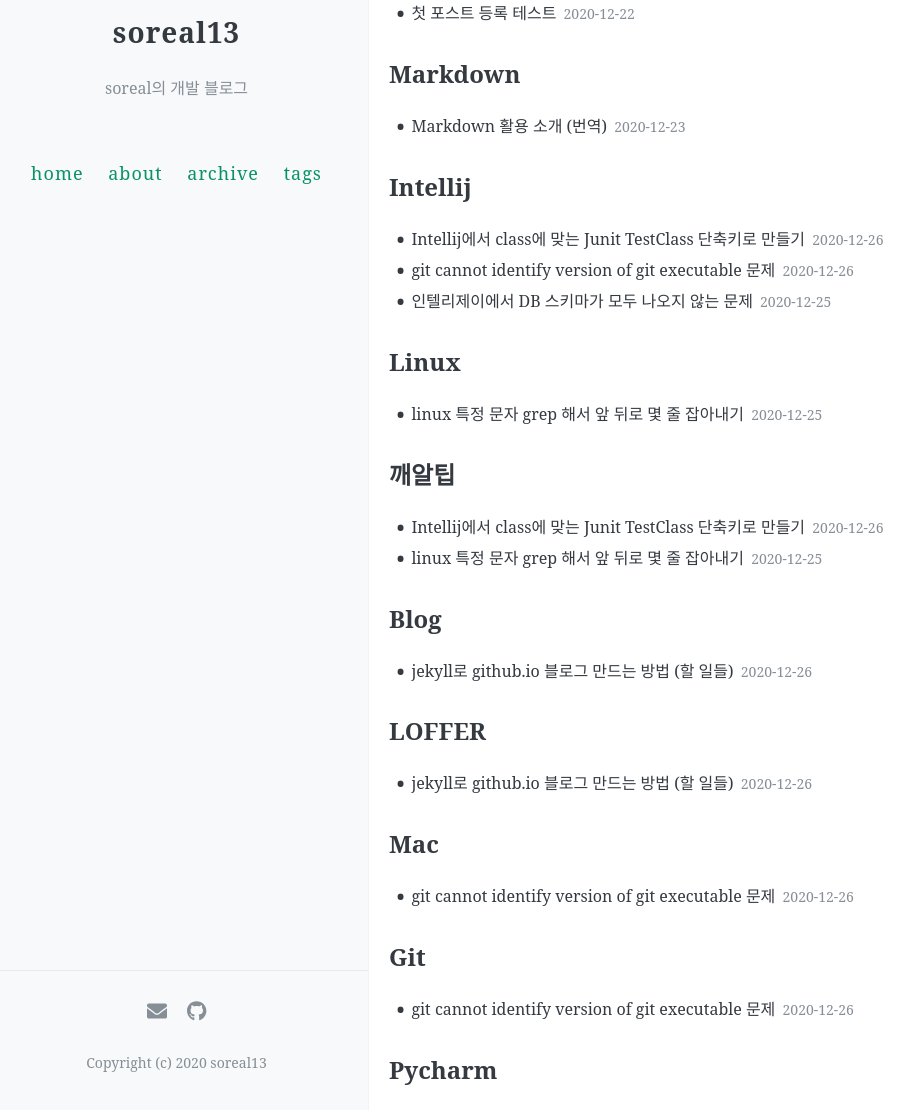
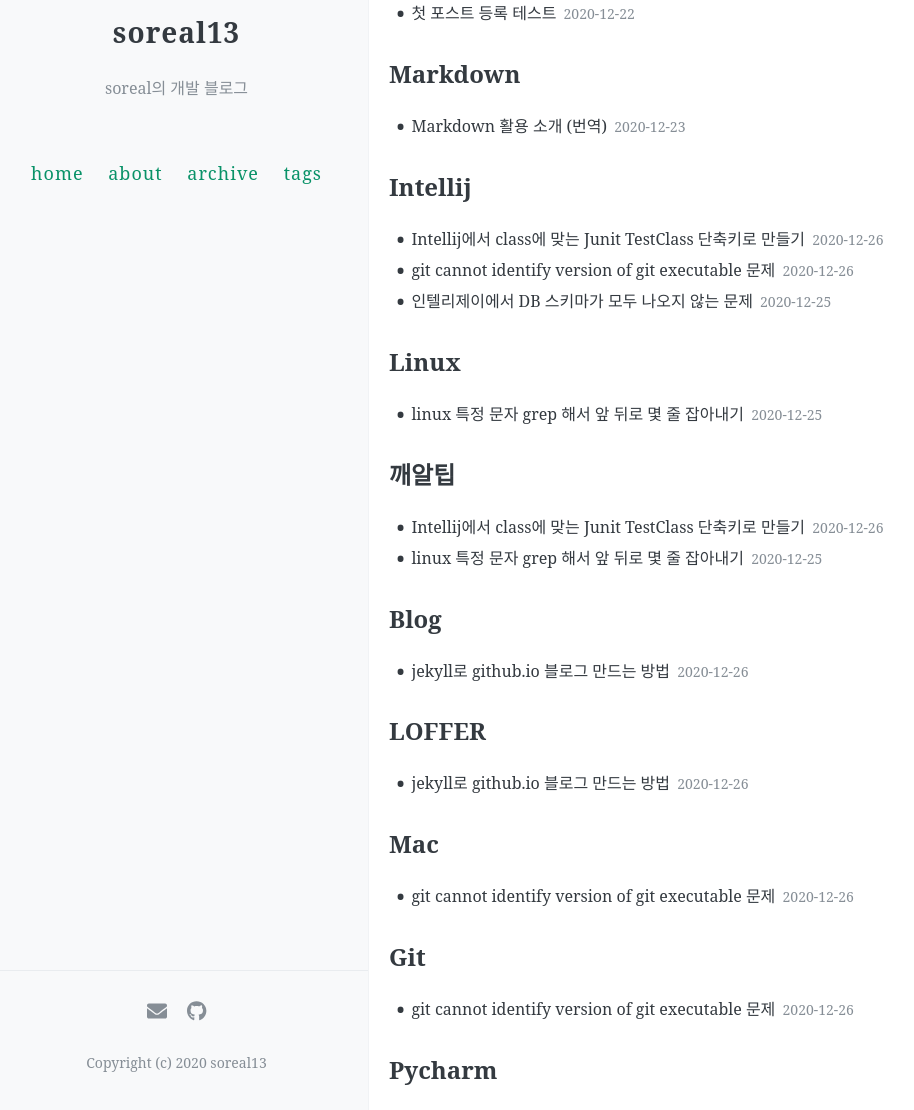
Before and after one commit to sorealk/soreal13.github.io, a Jekyll site: the page built from tags/index.html, in a window 1280 px wide and 1400 px high. Shown: the part 290-1400 px from the top of the window, without its empty margins (15-929 px from the left). Built offline with Jekyll 4.4.1, drawn with Linux system fonts in a browser that asks for light colours; comment, search, counter and statistics services are not loaded; some of the changed text lies outside the part shown.

Commit message:
사소한 수정

```diff
--- a/_posts/2020-12-26-jekyll-github.io-blog-guide.md
+++ b/_posts/2020-12-26-jekyll-github.io-blog-guide.md
@@ -1,6 +1,6 @@
 ---
 layout: post
-title: jekyll로 github.io 블로그 만드는 방법 (할 일들)
+title: jekyll로 github.io 블로그 만드는 방법
 date: 2020-12-26
 Author: soreal
 tags: [Jekyll, Blog, LOFFER]
@@ -211,7 +211,12 @@ analytics.google.com 에서 계정이랑 서비스 생성하고 측정 아이디
 - 결론: 적당히 간단하고 적당히 커스텀 가능함. 적당히 편하다.
 
 
+* * *
+
 
 읽어주셔서 감사합니다.
 
 누군가에겐 도움이 되길 바랍니다. !!
+
+
+* * *
```
